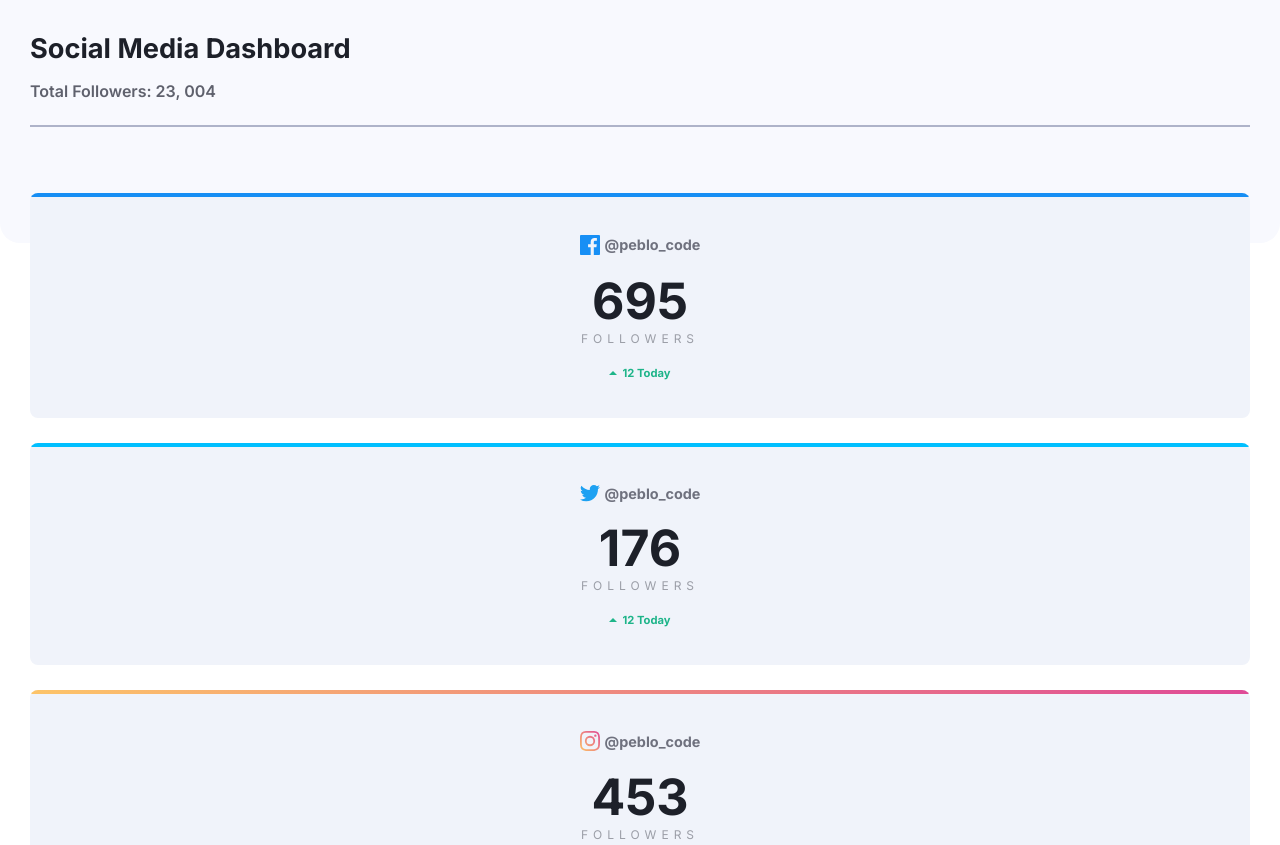
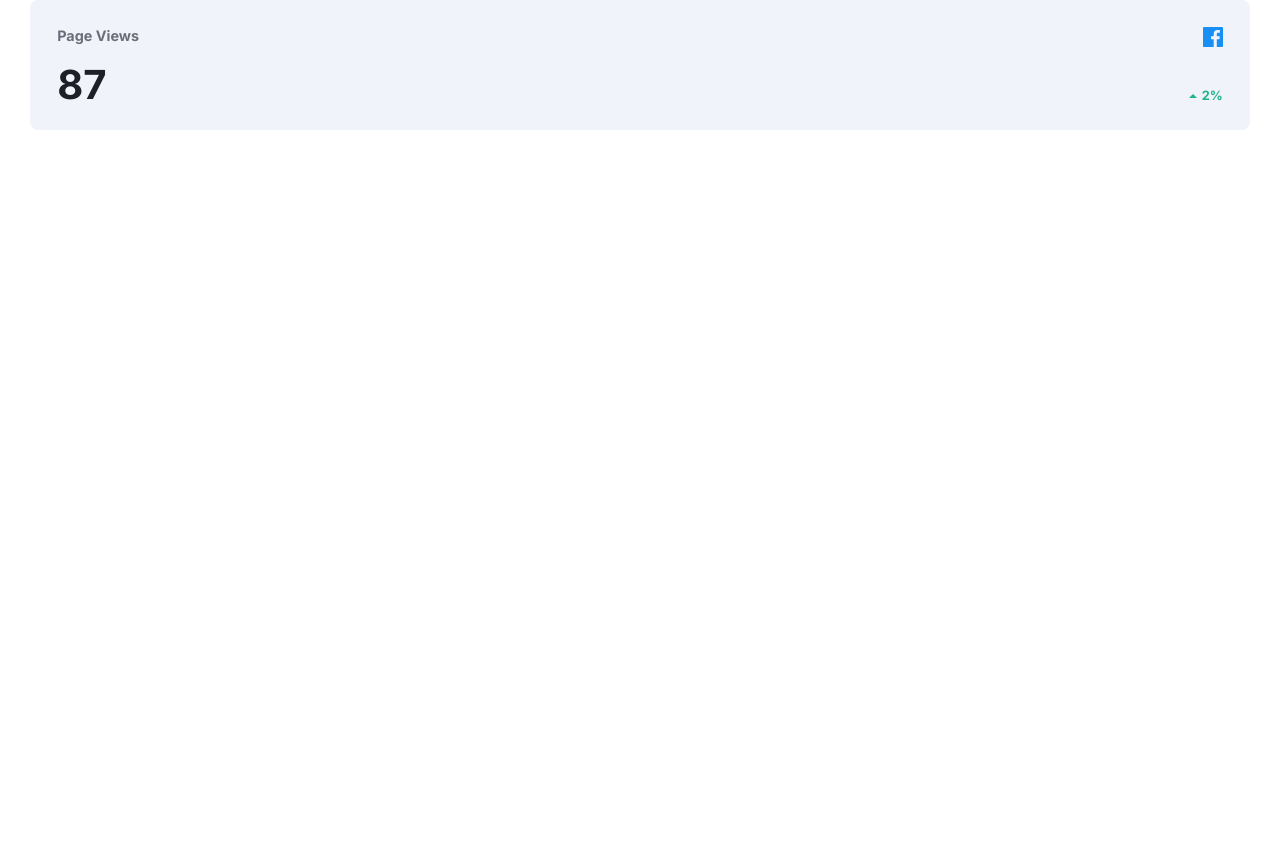
Before and after one commit to ZackSten/social-media-table, a plain HTML site: page index.html in a window 1280 px wide. Shown: the top 845 px of the page. After the commit the page ends 800 px from the top, so only its background shows below. Drawn offline with Linux system fonts and the light colour scheme.

Commit message:
small-cards finalizados

```diff
--- a/css/styles.css
+++ b/css/styles.css
@@ -12,7 +12,7 @@ body {
     --instagram-1: hsl(37, 97%, 70%);
     --instagram-2: hsl(329, 70%, 58%);
     --youtube: hsl(348, 97%, 39%);
-    --gray: #aeb3c9;
+    --gray: #6d6d7a;
 }
 
 .wrapper {
@@ -31,6 +31,7 @@ body {
     padding-bottom: 100px;
     border-radius: 0 0 20px 20px;
     padding-top: 2em;
+    display: none;
 }
 
 h1 {
@@ -48,6 +49,7 @@ h1 {
 
 /* top card */
 .top-cards {
+    display: none;
     margin-top: -50px;
 }
 
@@ -137,26 +139,53 @@ h1 {
 
 /* overview */
 .overview {
-    border: 1px solid pink;
-    margin-bottom: 1000px;
+    margin-bottom: 500px;
 }
 
 .card-small {
-    border: 1px solid red;
+    display: grid;
+    grid-template-columns: 1fr 1fr;
+    grid-row-gap: 1em;
+    background: #f0f3fa;
+    border-radius: 8px;
+    padding: 1.7em;
 }
 
-.card-small-views {
+.card-small p {
+    margin: 0;
+}
 
+.card-small-view {
+    color: var(--gray);
+    font-weight: bold;
+    font-size: .9em;
 }
 
 .card-small-icon {
-
+    text-align: right;
 }
 
 .card-small-number {
-
+    font-weight: bold;
+    font-size: 2.5em;
+    line-height: .9;
 }
 
 .card-small-percentage {
+    text-align: right;
+    display: flex;
+    align-items: flex-end;
+    color: var(--lime-green);
+    justify-content: flex-end;
+    font-size: .8em;
+    font-weight: bold;
+}
 
+.card-small-percentage span {
+    display: flex;
+    align-items: center;
 }
+
+.card-small-percentage img {
+    margin-right: 5px;
+}
--- a/index.html
+++ b/index.html
@@ -86,8 +86,10 @@
                 </p>
                 <p class="card-small-number">87</p>
                 <p class="card-small-percentage">
-                    <img src="images/icon-up.svg" alt="">
-                    2%
+                    <span>
+                        <img src="images/icon-up.svg" alt="">
+                        2%
+                    </span>
                 </p>
             </div>
         </div>
```
